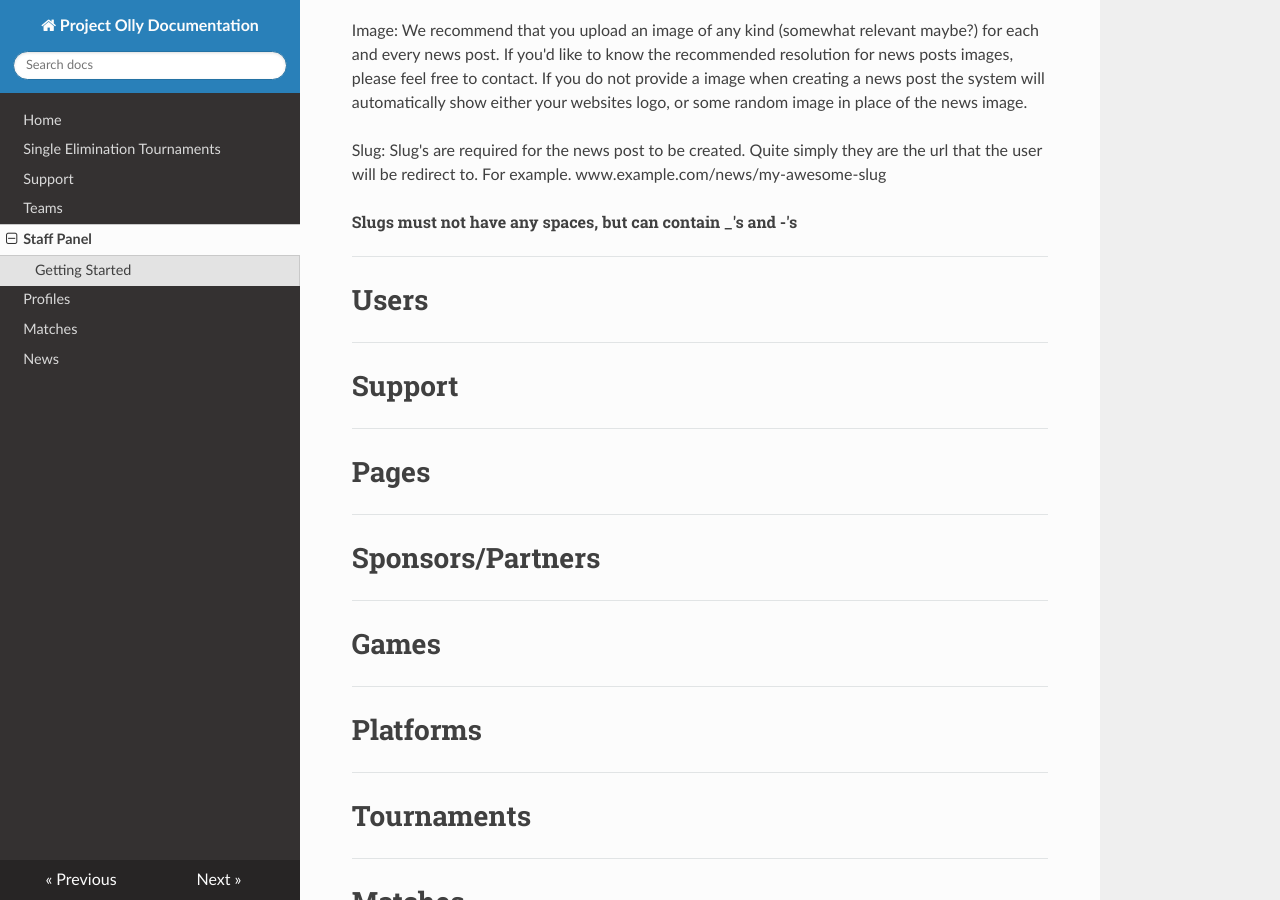
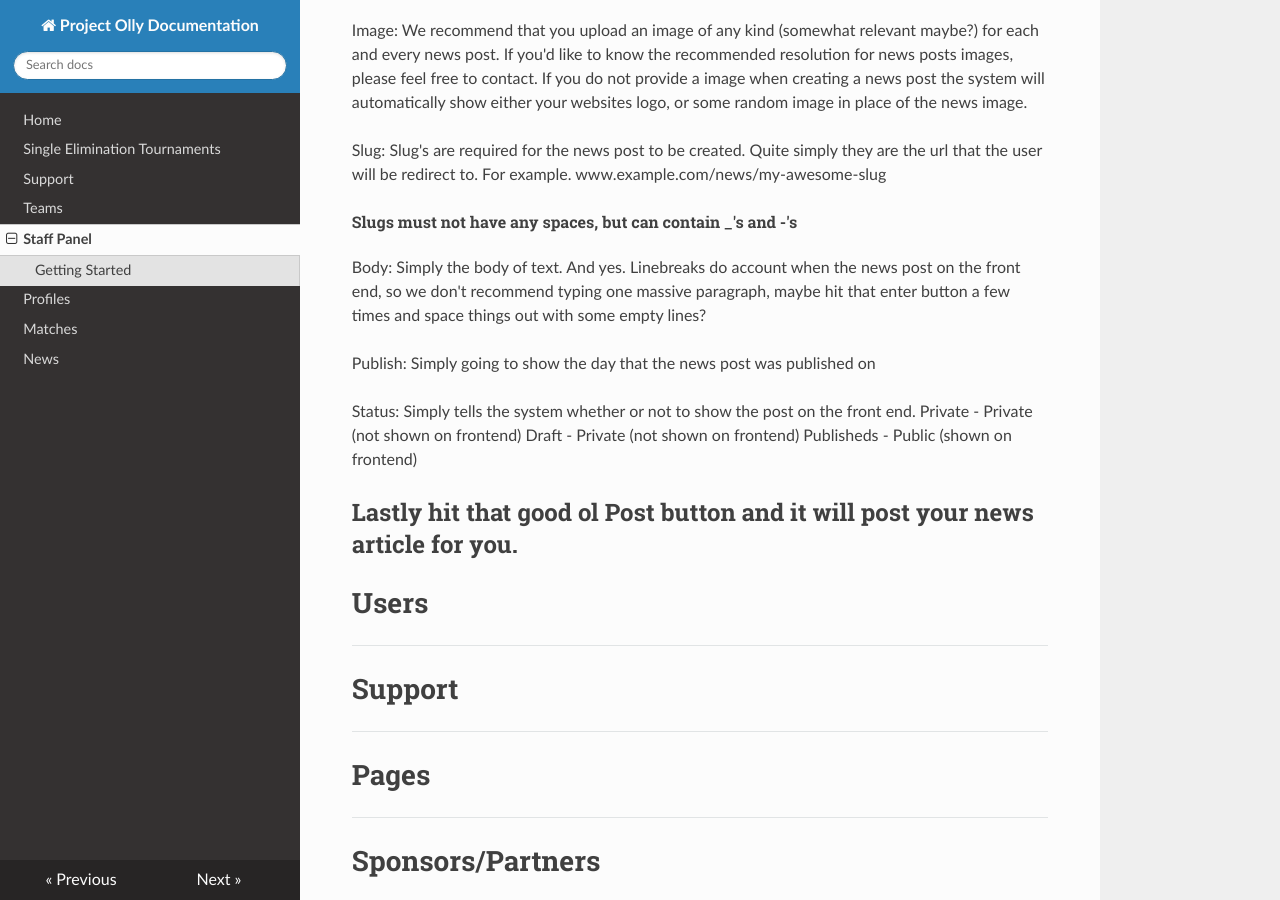
Before and after one commit to NFM-Studios/olly-documentation, an MkDocs documentation site: the page built from docs/staff.md, in a window 1280 px wide and 900 px high, scrolled down 515 px. Built offline with MkDocs 1.6.1, drawn with Linux system fonts in a browser that asks for light colours; nearby versions of some CDN libraries.

Commit message:
finish creating news post section on staff

```diff
--- a/docs/staff.md
+++ b/docs/staff.md
@@ -16,6 +16,16 @@ Slug: Slug's are required for the news post to be created. Quite simply they are
 www.example.com/news/my-awesome-slug
 ###### Slugs must not have any spaces, but can contain _'s and -'s
 
+Body: Simply the body of text. And yes. Linebreaks do account when the news post on the front end, so we don't recommend typing one massive paragraph, maybe hit that enter button a few times and space things out with some empty lines?
+
+Publish: Simply going to show the day that the news post was published on
+
+Status: Simply tells the system whether or not to show the post on the front end.
+Private - Private (not shown on frontend)
+Draft - Private (not shown on frontend)
+Publisheds - Public (shown on frontend)
+
+Lastly hit that good ol Post button and it will post your news article for you.
 ---
 
 # Users
```
